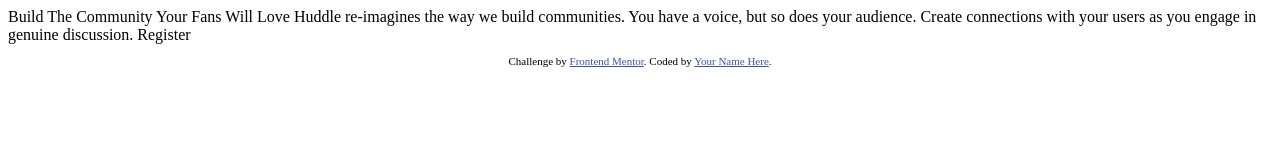
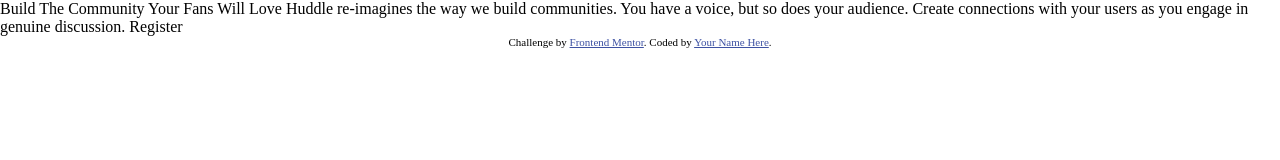
Before and after one commit to rodrigoandregg/huddle-landing-page, a plain HTML site: page index.html in a window 1280 px wide. Drawn offline with Linux system fonts and the light colour scheme.

Commit message:
se agrega hoja de estilos style.css

```diff
--- a/index.html
+++ b/index.html
@@ -2,17 +2,10 @@
 <html lang="en">
 <head>
   <meta charset="UTF-8">
-  <meta name="viewport" content="width=device-width, initial-scale=1.0"> <!-- displays site properly based on user's device -->
-
+  <meta name="viewport" content="width=device-width, initial-scale=1.0">
   <link rel="icon" type="image/png" sizes="32x32" href="./images/favicon-32x32.png">
-
   <title>Frontend Mentor | Huddle landing page with single introductory section</title>
-
-  <!-- Feel free to remove these styles or customise in your own stylesheet 👍 -->
-  <style>
-    .attribution { font-size: 11px; text-align: center; }
-    .attribution a { color: hsl(228, 45%, 44%); }
-  </style>
+  <link rel="stylesheet" href="styles/style.css">
 </head>
 <body>
 
--- /dev/null
+++ b/styles/style.css
@@ -0,0 +1,27 @@
+@import url('https://fonts.googleapis.com/css2?family=Open+Sans&family=Poppins:wght@400;600&display=swap');
+
+:root {
+    /* fonts */
+    --font1: 'Open Sans', sans-serif;
+    --font2: 'Poppins', sans-serif;
+    /* colors */
+    --mainbg: hsl(257, 40%, 49%);
+    --active: hsl(300, 69%, 71%);
+}
+
+* {
+    margin: 0;
+    padding: 0;
+    box-sizing: border-box;
+}
+
+/* footer */
+
+.attribution {
+    font-size: 11px;
+    text-align: center;
+}
+
+.attribution a {
+    color: hsl(228, 45%, 44%);
+}
```
